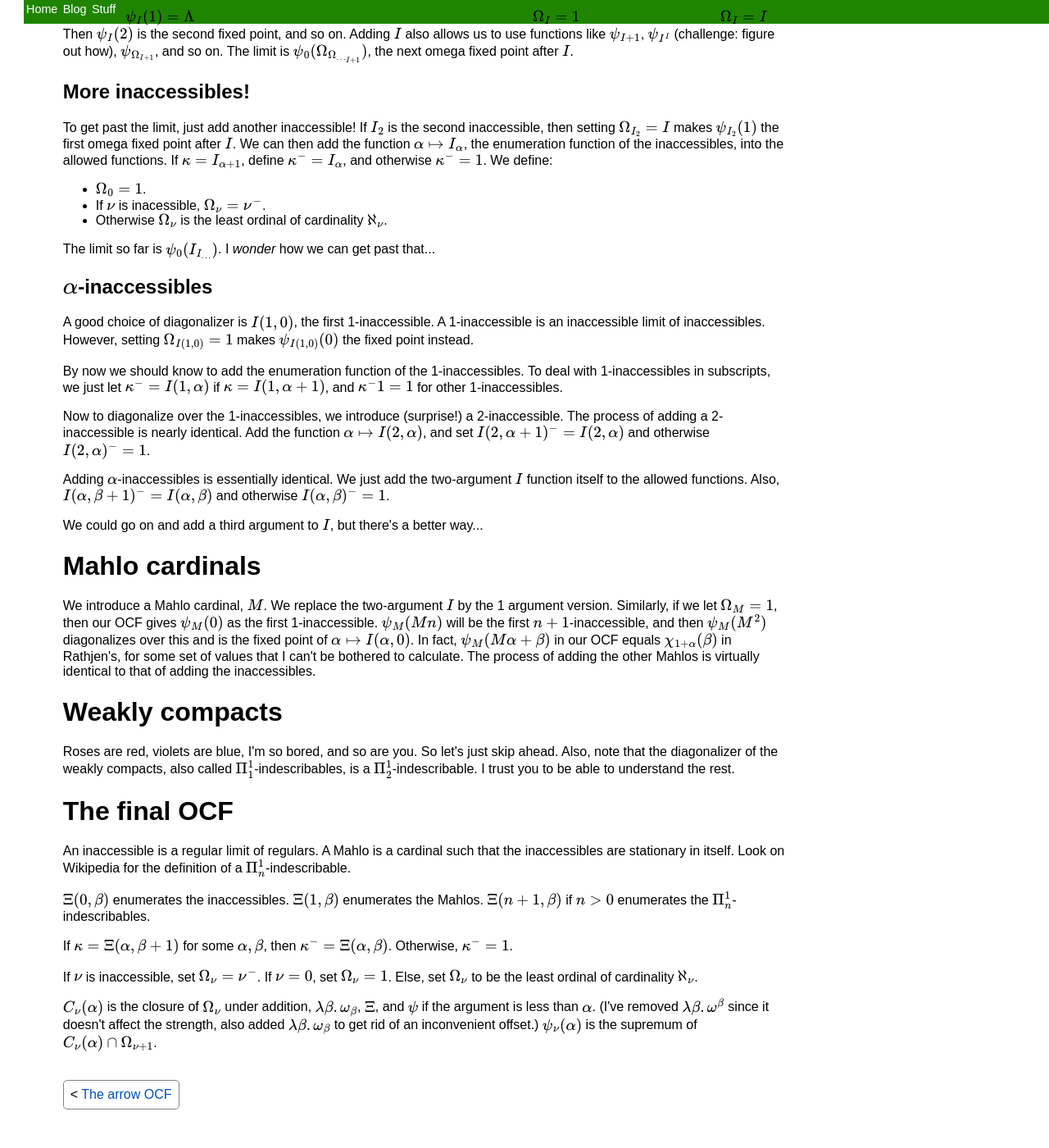
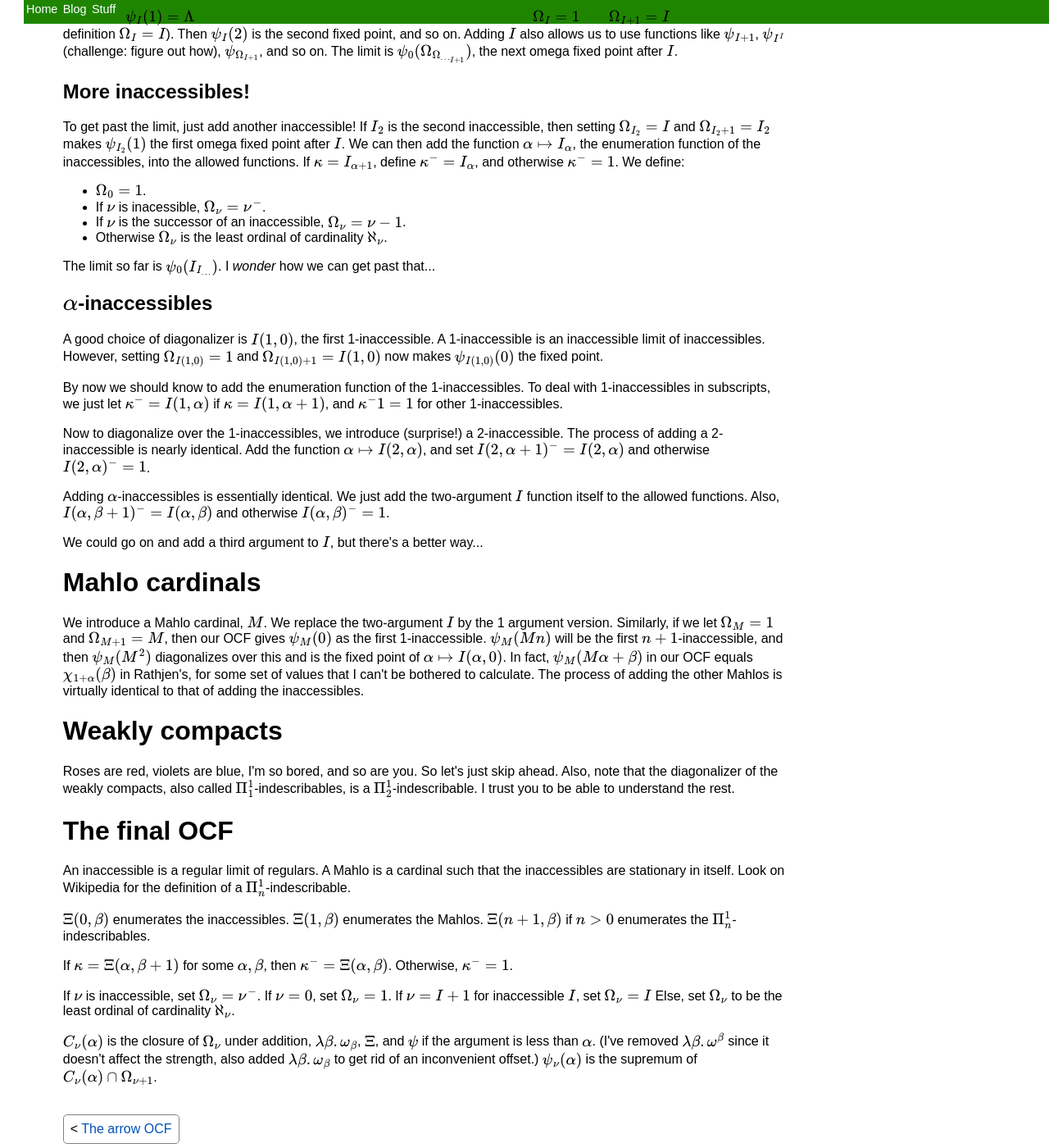
Before and after one commit to EZLiang/vebsite, a Jekyll site: the page built from _posts/2021-11-25-how-to-make-ocf.html, in a window 1280 px wide and 1400 px high, scrolled down 806 px. Shown: the whole window at 82% size. Built offline with Jekyll 4.4.1, drawn with Linux system fonts in a browser that asks for light colours.

Commit message:
fix another issue

```diff
--- a/_posts/2021-11-25-how-to-make-ocf.html
+++ b/_posts/2021-11-25-how-to-make-ocf.html
@@ -38,7 +38,7 @@ mathjax: true
     It turns out that it is more convenient to have \(\psi_I(1)=\Lambda\), while \(\psi_I(0)=1\).
 </p>
 <p>
-    If we want \(\psi_I(1)=\Lambda\), it is easy to show that we can achieve this by just setting \(\Omega_I=1\).
+    If we want \(\psi_I(1)=\Lambda\), it is easy to show that we can achieve this by just setting \(\Omega_I=1\) and \(\Omega_{I+1}=I\).
     (With the old definition \(\Omega_I=I\)).
     Then \(\psi_I(2)\) is the second fixed point, and so on.
     Adding \(I\) also allows us to use functions like \(\psi_{I+1}\), \(\psi_{I^I}\) (challenge: figure out how), \(\psi_{\Omega_{I+1}}\), and so on.
@@ -48,13 +48,14 @@ mathjax: true
 <h2>More inaccessibles!</h2>
 <p>
     To get past the limit, just add another inaccessible!
-    If \(I_2\) is the second inaccessible, then setting \(\Omega_{I_2}=I\) makes \(\psi_{I_2}(1)\) the first omega fixed point after \(I\).
+    If \(I_2\) is the second inaccessible, then setting \(\Omega_{I_2}=I\) and \(\Omega_{I_2+1}=I_2\) makes \(\psi_{I_2}(1)\) the first omega fixed point after \(I\).
     We can then add the function \(\alpha\mapsto I_\alpha\), the enumeration function of the inaccessibles, into the allowed functions.
     If \(\kappa=I_{\alpha+1}\), define \(\kappa^-=I_\alpha\), and otherwise \(\kappa^-=1\).
     We define:
     <ul>
         <li>\(\Omega_0=1\).</li>
         <li>If \(\nu\) is inacessible, \(\Omega_\nu=\nu^-\).</li>
+        <li>If \(\nu\) is the successor of an inaccessible, \(\Omega_\nu=\nu-1\).</li>
         <li>Otherwise \(\Omega_\nu\) is the least ordinal of cardinality \(\aleph_\nu\).</li>
     </ul>
     The limit so far is \(\psi_0(I_{I_{\ldots}})\).
@@ -65,7 +66,7 @@ mathjax: true
 <p>
     A good choice of diagonalizer is \(I(1,0)\), the first 1-inaccessible.
     A 1-inaccessible is an inaccessible limit of inaccessibles.
-    However, setting \(\Omega_{I(1,0)}=1\) makes \(\psi_{I(1,0)}(0)\) the fixed point instead.
+    However, setting \(\Omega_{I(1,0)}=1\) and \(\Omega_{I(1,0)+1}=I(1,0)\) now makes \(\psi_{I(1,0)}(0)\) the fixed point.
 </p>
 <p>
     By now we should know to add the enumeration function of the 1-inaccessibles.
@@ -89,7 +90,7 @@ mathjax: true
 <p>
     We introduce a Mahlo cardinal, \(M\).
     We replace the two-argument \(I\) by the 1 argument version.
-    Similarly, if we let \(\Omega_M=1\), then our OCF gives \(\psi_M(0)\) as the first 1-inaccessible.
+    Similarly, if we let \(\Omega_M=1\) and \(\Omega_{M+1}=M\), then our OCF gives \(\psi_M(0)\) as the first 1-inaccessible.
     \(\psi_M(Mn)\) will be the first \(n+1\)-inaccessible, and then \(\psi_M(M^2)\) diagonalizes over this and is the fixed point of \(\alpha\mapsto I(\alpha,0)\).
     In fact, \(\psi_M(M\alpha+\beta)\) in our OCF equals \(\chi_{1+\alpha}(\beta)\) in Rathjen's, for some set of values that I can't be bothered to calculate.
     The process of adding the other Mahlos is virtually identical to that of adding the inaccessibles.
@@ -121,6 +122,7 @@ mathjax: true
 <p>
     If \(\nu\) is inaccessible, set \(\Omega_\nu=\nu^-\).
     If \(\nu=0\), set \(\Omega_\nu=1\).
+    If \(\nu=I+1\) for inaccessible \(I\), set \(\Omega_\nu=I\)
     Else, set \(\Omega_\nu\) to be the least ordinal of cardinality \(\aleph_\nu\).
 </p>
 <p>
```
